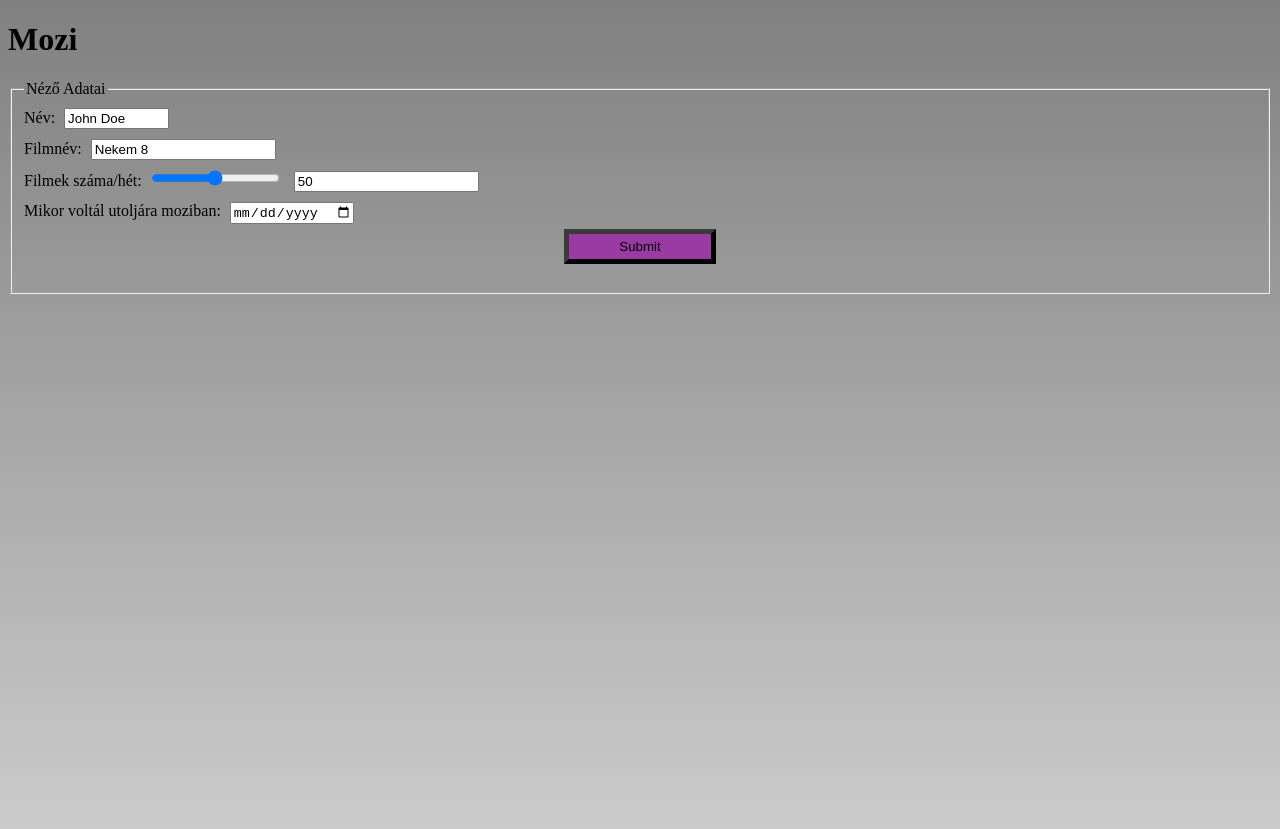
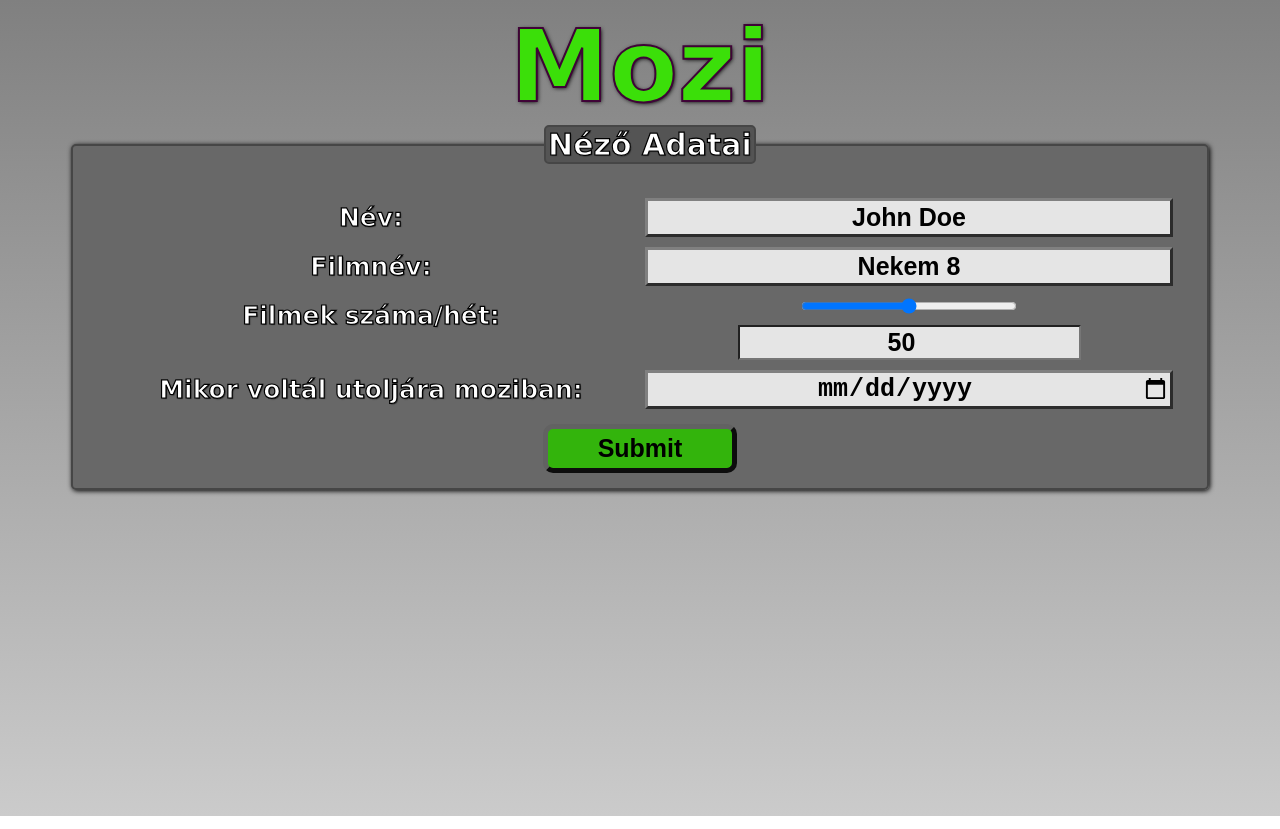
Before and after one commit to WeimperGergo/Urlap_gyakorlas, a plain HTML site: page index.html in a window 1280 px wide. Drawn offline with Linux system fonts and the light colour scheme.

Commit message:
tovabbfejlesztett alap

```diff
--- a/index.html
+++ b/index.html
@@ -11,28 +11,31 @@
   </head>
   <body>
     <main>
-
       <h1>Mozi</h1>
       <form action="#" method="get">
         <fieldset>
           <legend>Néző Adatai</legend> <!-- Kereten lévő szöveg -->
+          <div id="griddiv">
+
 
             <label for="neve1">Név: </label>
             <input type="text" id="neve1" name="nev" value="John Doe" size="10">
-            <br>
+
             <!-- Label for és input id egyezzen meg! -->
             <label for="kedvencfilm1">Filmnév: </label>
             <input type="text" id="kedvencfilm1" name="kedvencfilm" value="Nekem 8" size="20">
-            <br>
+
             <label for="filmszam_csuszka">Filmek száma/hét: </label>
+            <div style="padding: 0px; margin: 0px;">
               <input type="range" id="filmszam_csuszka" name="Filmek_szama" value="50" size="20" oninput="this.form.f_szam.value=this.value">
               <input type="number" name="f_szam" size="2" value="50" oninput="this.form.filmszam_csuszka.value=this.value">
-            <br>
+            </div>
             <label for="utoljara_moziban">Mikor voltál utoljára moziban: </label>
             <input type="date" id="utoljara_moziban" name="utoljaramoziban" value="date">
-            <br>
+          </div>
+
           <input type="submit">
-            <br>
+
         </fieldset>
       </main>
       </form>
--- a/stilus.css
+++ b/stilus.css
@@ -8,35 +8,97 @@ body{
     background-image: linear-gradient(gray, rgb(203, 203, 203));
     background-repeat: no-repeat;
     background-size: cover;
+    font-family: Verdana, Tahoma, sans-serif;
+}
+
+h1{
+    font-size: 100px;
+    padding: 0px;
+    margin: 0px;
+    color: rgb(59, 223, 9);
+    text-shadow: 1px 1px 4px rgb(0, 0, 0);
+    -webkit-text-stroke: 2px rgb(63, 3, 55);
+    text-align: center;
 }
 
 main{
     height: 100vh;
+}
 
+fieldset legend{
+    border: 2px rgb(70, 70, 70) solid;
+    background-color:rgb(84, 84, 84);
+    border-radius: 5px;
+    font-size: 30px;
 }
+
+fieldset{
+    box-shadow: 1px 1px 5px black;
+    border: 2px rgb(70, 70, 70) solid;
+    background-color: rgb(104, 104, 104);
+    font-size: 25px;
+    font-weight: bold;
+    color: rgb(255, 255, 255);
+    text-shadow: 1px 1px 1px rgb(48, 48, 48);
+    -webkit-text-stroke: 1.2px rgb(0, 0, 0);
+    border-radius: 5px;
+    width: 90%;
+    text-align: center;
+    margin: auto;
+}
+
+fieldset *{
+    margin: 10px;
+}
+
+#griddiv{
+    display: grid;
+    grid-template-columns: 1fr 1fr;
+}
+
+#filmszam_csuszka{
+    width: 40%;
+    padding: 0px;
+    margin: 0px;
+}
+
 
 /*MINDEN beviteli mezőre érvényes*/
 input{
     margin: 5px;
+    color: rgb(0, 0, 0);
+    background-color: rgb(229, 229, 229);
+    -webkit-text-stroke: 0px;
+    font-size: 25px;
+    text-align: center;
+    font-weight: bold;
 }
+
+input[type=text], input[type=date]{
+    border: 3px gray outset;
+}
+
 /*CSAK LESZŰKÍTETT TÍPUSÚ beviteli mezőre érvényes*/
 input[type=submit]{
-    background-color: rgb(154, 59, 164);
-    color: black;
-    border: 5px outset rgb(59, 59, 59);
+    background-color: rgb(51, 180, 12);
+    color: rgb(0, 0, 0);
+    font-size: 25px;
+    border: 5px outset rgb(98, 98, 98);
     margin: auto;
     padding: 5px 50px;
+
     display: block;
+    border-radius: 10px;
+    /*grid-area: ism;*/
 }
 
 input[type=submit]:hover{
-    background-color: rgb(81, 57, 104);
-    color: aliceblue;
-
+    background-color: rgb(79, 79, 79);
+    color: rgb(0, 255, 17);
 }
 
-input[type=submit]:focus{
-    background-color: rgb(2, 241, 6);
+input[type=submit]:focus-within{
+    background-color: rgb(141, 255, 142);
     color: rgb(0, 0, 0);
-
+    border: 5px solid rgb(28, 162, 1);
 }
```
Lines whose indentation alone changed are shown as unchanged.
